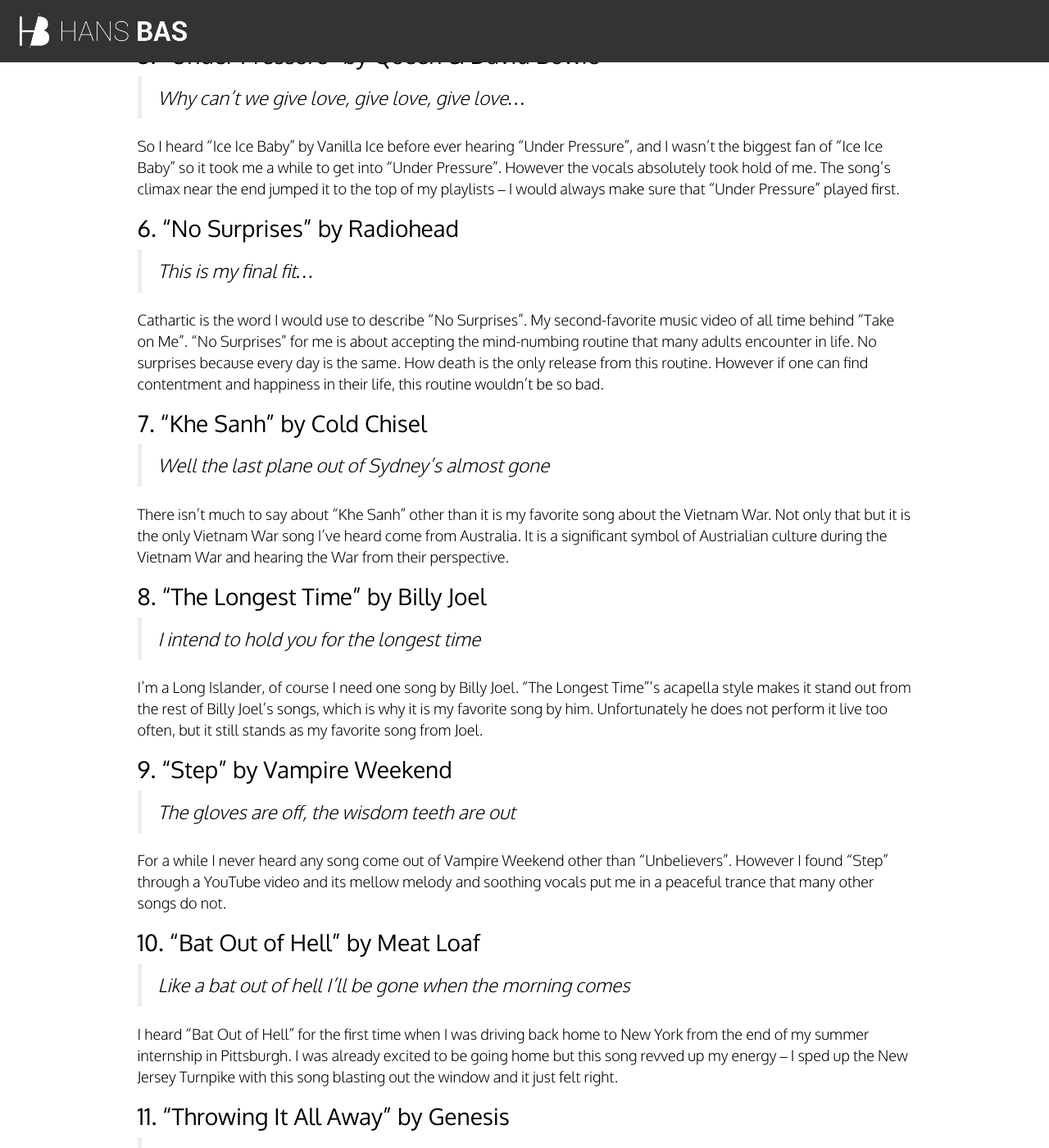
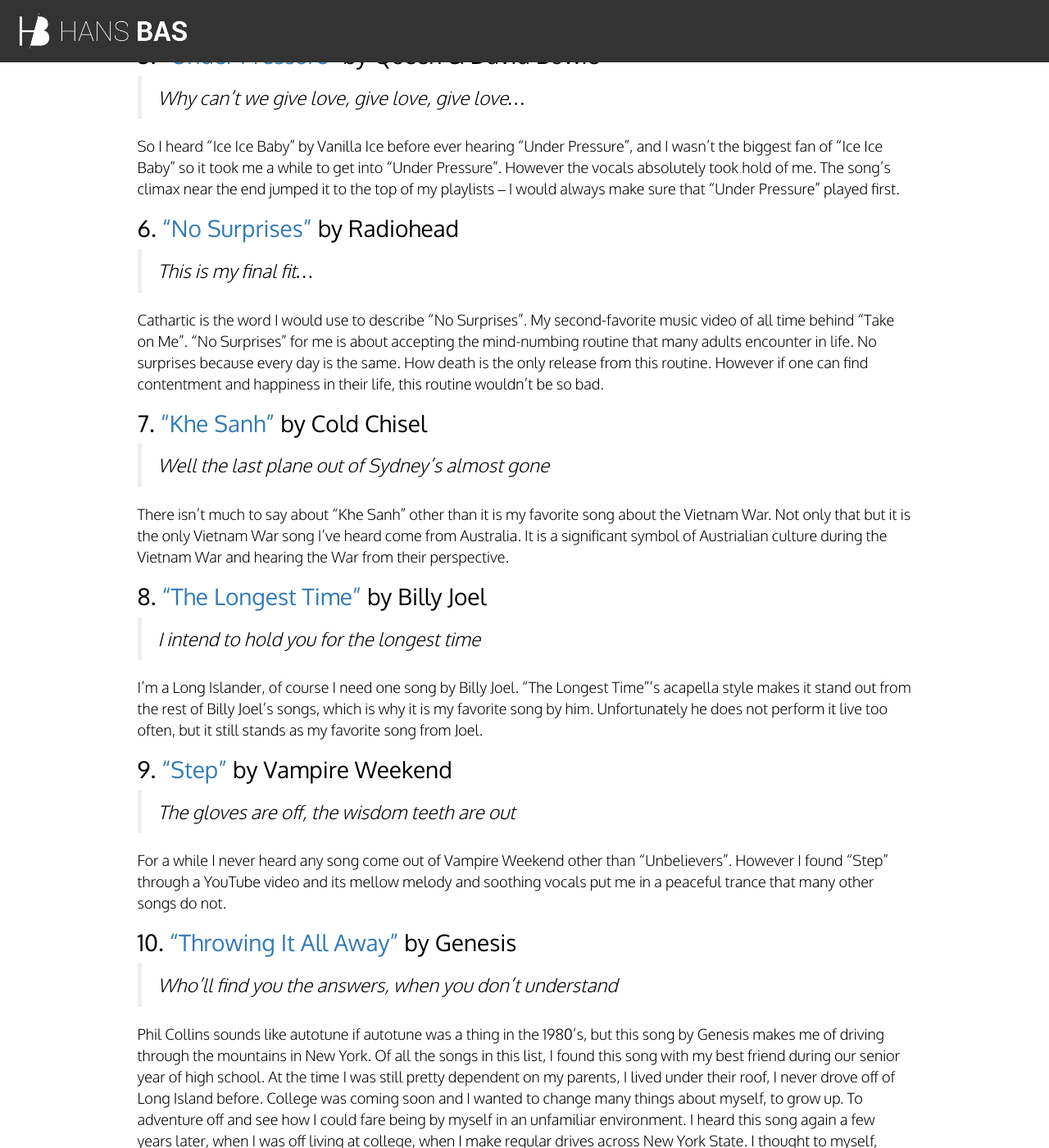
Before and after one commit to haanmiba/haanmiba.github.io, a Jekyll site: the page built from _posts/2018-11-26-the-playlist-of-my-life.markdown, in a window 1280 px wide and 1400 px high, scrolled down 1619 px. Shown: the whole window at 82% size. Built offline with Jekyll 4.4.1, drawn with Linux system fonts in a browser that asks for light colours; nearby versions of some CDN libraries; some of the changed text lies outside the part shown.

```diff
--- a/_posts/2018-11-26-the-playlist-of-my-life.markdown
+++ b/_posts/2018-11-26-the-playlist-of-my-life.markdown
@@ -14,57 +14,52 @@
 
 There was a lot of deviations from my current music taste when going through my top artists and songs through the link, so I went down a different approach. I went through my playlists on Spotify and played each song one at a time. If I made it to the end, then this song would make it to a new playlist that was titled "The Playlist of My Life". I was watching a few [YouTube videos from Vogue](https://www.youtube.com/watch?v=w1-03zTcACg&list=PLXQ-B69QR-5MXzj2l11OvFRw-Z26_o2QO) of popular artists and celebrities doing this on Vogue and it really made me wonder which songs I would consider of large importance in my life, so here it is.
 
-### 1. "Rain King" by Counting Crows
+### 1. ["Rain King"](https://www.youtube.com/watch?v=izeDRfkyMAQ) by Counting Crows
 > _I belong in the service of the queen_
 
 I first began hearing Counting Crows when they were writing songs for Shrek – I didn't know that they actually made music outside of Shrek. I heard "Rain King" play for the first time at the Walden Galleria near my university and I fell in love with Adam Duritz's way of singing it. There is a constant swell and dip and swell with this song that really picks up during the chorus and it just makes me happy listening to it.
 
-### 2. "I've Seen All Good People" by Yes
+### 2. ["I've Seen All Good People"](https://www.youtube.com/watch?v=uJM7TdshUbw) by Yes
 > _'Cause it's time, it's time in time with your time_
 
 I actually found this song quite recently – yesterday actually. I was in my car in my hometown about to drive back to Buffalo since my Thanksgiving break was ending. The song came up on the local classic rock radio station and the 70's vocals and background acoustics really boosted my mood for the rest of my 8-hour drive that day. Technically this song is split up into two sections: a) Your Move and b) All Good People. I absolutely love part a more than part b but the entire song is still really good. It sounds like it belongs as the ending credits of a Wes Anderson movie.
 
-### 3. "Tyson vs Douglas" by The Killers
+### 3. ["Tyson vs Douglas"](https://www.youtube.com/watch?v=Zgwf0mswh_4) by The Killers
 > _When I saw him go down, felt like somebody lied_
 
 Mr. Brightside and Spaceman were my all-time favorite songs by The Killers until The Killer released their newest album _Wonderful Wonderful_. Brandon Flowers' vocals absolutely shine and emote the feelings of watching your idol, your hero fall. "Tyson vs Douglas" is a song about growing up, realizing that the people you look up to, whether they be an athlete, your parents, your teachers, realizing that they are human and imperfect. Everyone fails at one point or another. And at some point, every child will realize that adults aren't all-knowing, all-perfect beings that are free of hardship and failure. They fall too because to fall is to be human.
 
-### 4. "Take on Me" by a-ha
+### 4. ["Take on Me"](https://www.youtube.com/watch?v=djV11Xbc914) by a-ha
 > _Take on me..._
 
 Funny enough there is no real significance or meaning to this song for me. I absolutely love this song because "Take on Me" is my favorite music video of all time. The fact that every frame had to be hand-drawn and put together is a feat in and of itself and I find myself watching it every now and then.
 
-### 5. "Under Pressure" by Queen & David Bowie
+### 5. ["Under Pressure"](https://www.youtube.com/watch?v=a01QQZyl-_I) by Queen & David Bowie
 > _Why can't we give love, give love, give love..._
 
 So I heard "Ice Ice Baby" by Vanilla Ice before ever hearing "Under Pressure", and I wasn't the biggest fan of "Ice Ice Baby" so it took me a while to get into "Under Pressure". However the vocals absolutely took hold of me. The song's climax near the end jumped it to the top of my playlists – I would always make sure that "Under Pressure" played first.
 
-### 6. "No Surprises" by Radiohead
+### 6. ["No Surprises"](https://www.youtube.com/watch?v=u5CVsCnxyXg) by Radiohead
 > _This is my final fit..._
 
 Cathartic is the word I would use to describe "No Surprises". My second-favorite music video of all time behind "Take on Me". "No Surprises" for me is about accepting the mind-numbing routine that many adults encounter in life. No surprises because every day is the same. How death is the only release from this routine. However if one can find contentment and happiness in their life, this routine wouldn't be so bad.
 
-### 7. "Khe Sanh" by Cold Chisel
+### 7. ["Khe Sanh"](https://www.youtube.com/watch?v=dTjvG4WJD_A) by Cold Chisel
 > _Well the last plane out of Sydney's almost gone_
 
 There isn't much to say about "Khe Sanh" other than it is my favorite song about the Vietnam War. Not only that but it is the only Vietnam War song I've heard come from Australia. It is a significant symbol of Austrialian culture during the Vietnam War and hearing the War from their perspective.
 
-### 8. "The Longest Time" by Billy Joel
+### 8. ["The Longest Time"](https://www.youtube.com/watch?v=JUl4kxTfzKE) by Billy Joel
 > _I intend to hold you for the longest time_
 
 I'm a Long Islander, of course I need one song by Billy Joel. "The Longest Time"'s acapella style makes it stand out from the rest of Billy Joel's songs, which is why it is my favorite song by him. Unfortunately he does not perform it live too often, but it still stands as my favorite song from Joel.
 
-### 9. "Step" by Vampire Weekend
+### 9. ["Step"](https://www.youtube.com/watch?v=_mDxcDjg9P4) by Vampire Weekend
 > _The gloves are off, the wisdom teeth are out_
 
 For a while I never heard any song come out of Vampire Weekend other than "Unbelievers". However I found "Step" through a YouTube video and its mellow melody and soothing vocals put me in a peaceful trance that many other songs do not.
 
-### 10. "Bat Out of Hell" by Meat Loaf
-> _Like a bat out of hell I'll be gone when the morning comes_
-
-I heard "Bat Out of Hell" for the first time when I was driving back home to New York from the end of my summer internship in Pittsburgh. I was already excited to be going home but this song revved up my energy – I sped up the New Jersey Turnpike with this song blasting out the window and it just felt right.
-
-### 11. "Throwing It All Away" by Genesis
+### 10. ["Throwing It All Away"](https://www.youtube.com/watch?v=Mz8LK3Dum84) by Genesis
 > _Who'll find you the answers, when you don't understand_
 
 Phil Collins sounds like autotune if autotune was a thing in the 1980's, but this song by Genesis makes me of driving through the mountains in New York. Of all the songs in this list, I found this song with my best friend during our senior year of high school. At the time I was still pretty dependent on my parents, I lived under their roof, I never drove off of Long Island before. College was coming soon and I wanted to change many things about myself, to grow up. To adventure off and see how I could fare being by myself in an unfamiliar environment. I heard this song again a few years later, when I was off living at college, when I make regular drives across New York State. I thought to myself, "would high-school me be happy with where I am now? The choices I've made? The people I've lost and the people I've met since I left Long Island?" And I said yes.
```
